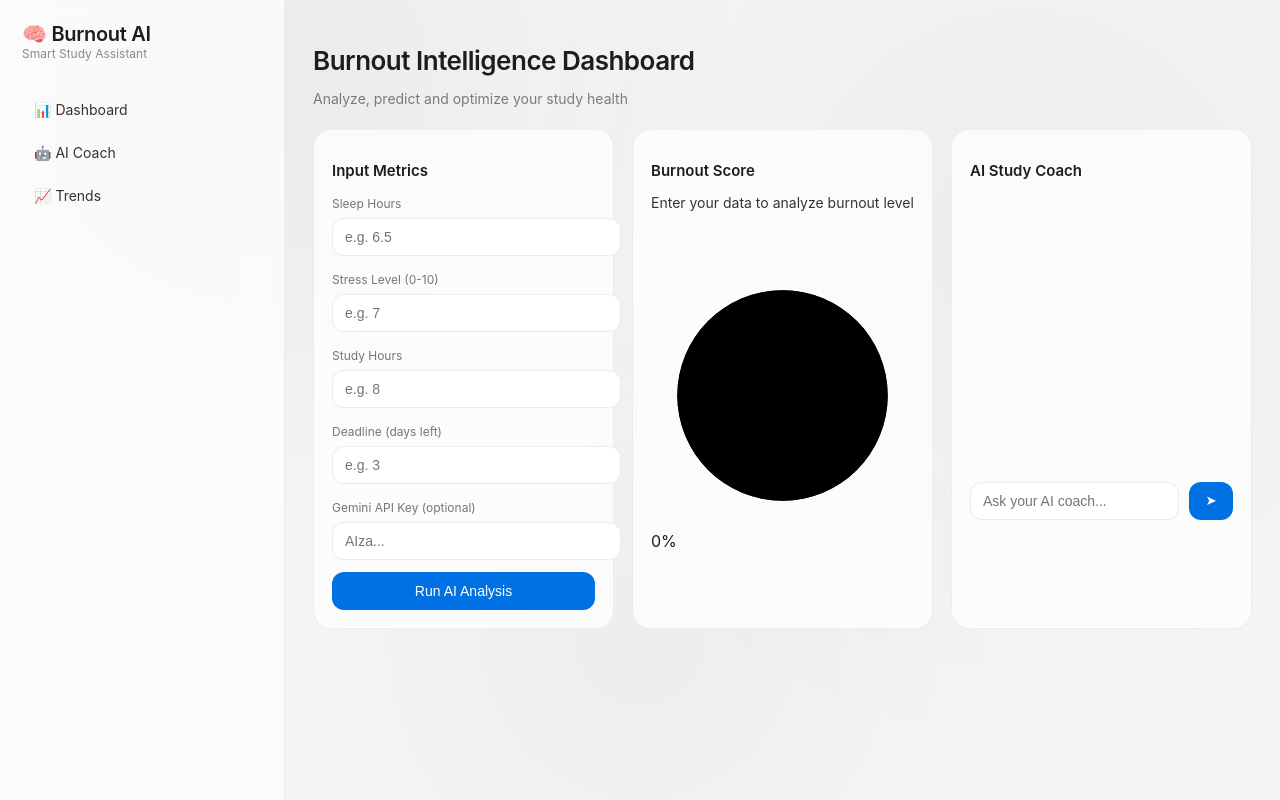
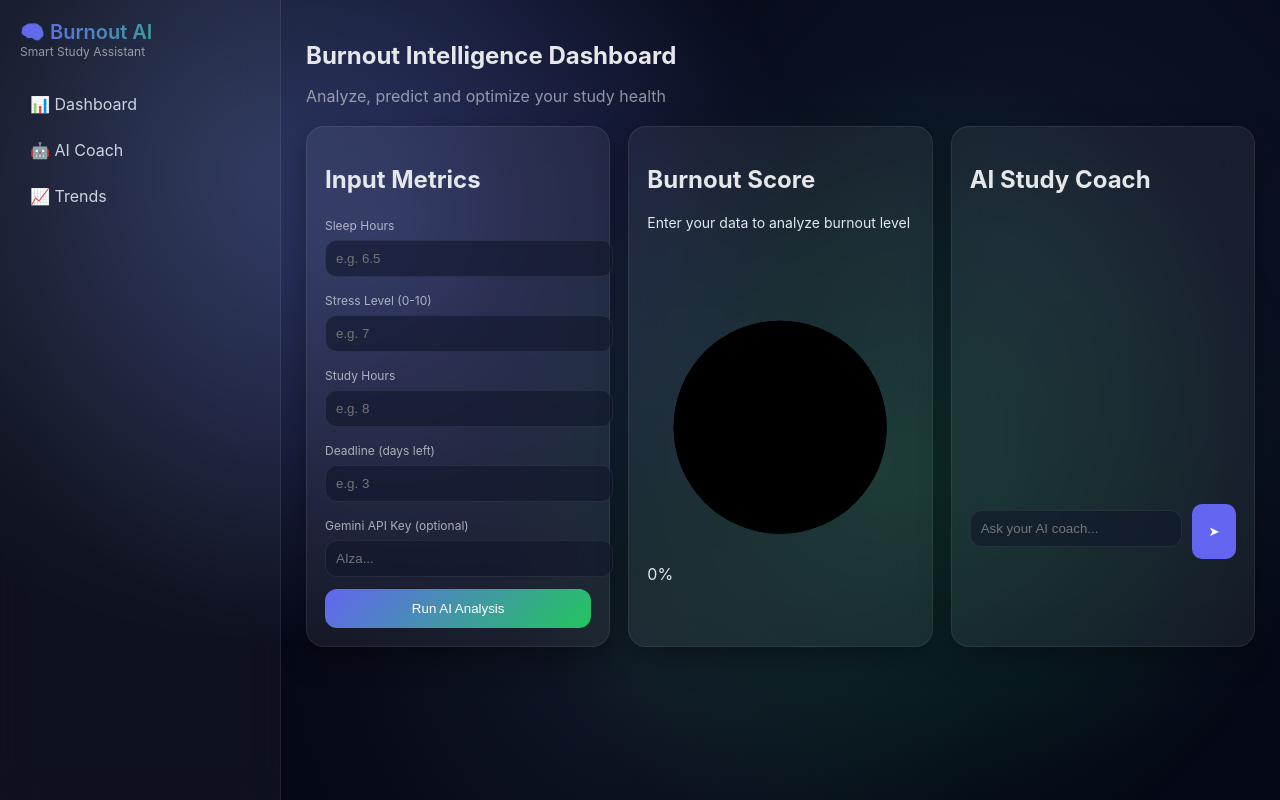
Before and after one commit to Anushka-Naik28/burnout-detector, a plain HTML site: page templates/index.html in a window 1280 px wide. Drawn offline with nearby package versions, Linux system fonts and the light colour scheme; files that its build step writes are made by us from their sources.

Commit message:
Update style.css

```diff
--- a/style.css
+++ b/style.css
@@ -1,30 +1,39 @@
 
 /* =========================
-   BASE (APPLE STYLE)
+   BASE BACKGROUND (MODERN AI DASHBOARD)
 ========================= */
 
 body {
   margin: 0;
-  font-family: -apple-system, BlinkMacSystemFont, "SF Pro Display",
-    "Segoe UI", sans-serif;
-  background: #f5f5f7;
-  color: #1d1d1f;
+  font-family: -apple-system, BlinkMacSystemFont, "Segoe UI", sans-serif;
+  color: #e5e7eb;
   overflow: hidden;
+
+  /* DARK AI BACKGROUND */
+  background: radial-gradient(circle at 20% 20%, #1e293b 0%, transparent 40%),
+              radial-gradient(circle at 80% 30%, #0f172a 0%, transparent 45%),
+              radial-gradient(circle at 50% 80%, #111827 0%, transparent 40%),
+              #050816;
 }
 
-/* soft ambient background (VERY subtle Apple feel) */
+/* animated glow layer */
 body::before {
   content: "";
   position: fixed;
   inset: 0;
-  background: radial-gradient(circle at 20% 10%, rgba(0,0,0,0.04), transparent 40%),
-              radial-gradient(circle at 80% 30%, rgba(0,0,0,0.03), transparent 45%),
-              radial-gradient(circle at 50% 80%, rgba(0,0,0,0.03), transparent 40%);
+  background: radial-gradient(circle at 30% 30%, rgba(99,102,241,0.25), transparent 40%),
+              radial-gradient(circle at 70% 60%, rgba(34,197,94,0.18), transparent 40%);
+  animation: floatGlow 10s ease-in-out infinite alternate;
   z-index: -1;
 }
 
+@keyframes floatGlow {
+  from { transform: translateY(0px) scale(1); }
+  to { transform: translateY(-20px) scale(1.05); }
+}
+
 /* =========================
-   APP LAYOUT
+   LAYOUT
 ========================= */
 
 .app {
@@ -33,41 +42,43 @@ body::before {
 }
 
 /* =========================
-   SIDEBAR (CLEAN APPLE STYLE)
+   SIDEBAR (GLASS DARK)
 ========================= */
 
 .sidebar {
   width: 240px;
-  background: rgba(255,255,255,0.7);
+  padding: 20px;
+  background: rgba(255,255,255,0.04);
   backdrop-filter: blur(20px);
-  border-right: 1px solid rgba(0,0,0,0.06);
-  padding: 22px;
+  border-right: 1px solid rgba(255,255,255,0.08);
 }
 
 .logo {
   font-size: 20px;
   font-weight: 600;
-  letter-spacing: -0.3px;
+  background: linear-gradient(90deg, #6366f1, #22c55e);
+  -webkit-background-clip: text;
+  -webkit-text-fill-color: transparent;
 }
 
 .tagline {
   font-size: 12px;
-  opacity: 0.5;
-  margin-bottom: 30px;
+  opacity: 0.6;
+  margin-bottom: 25px;
 }
 
 .nav-item {
-  padding: 10px 12px;
+  padding: 10px;
   margin: 6px 0;
   border-radius: 10px;
-  font-size: 14px;
   cursor: pointer;
   transition: 0.2s ease;
-  color: #333;
+  color: #cbd5e1;
 }
 
 .nav-item:hover {
-  background: rgba(0,0,0,0.05);
+  background: rgba(255,255,255,0.06);
+  transform: translateX(4px);
 }
 
 /* =========================
@@ -76,151 +87,146 @@ body::before {
 
 .main {
   flex: 1;
-  padding: 28px;
+  padding: 25px;
   overflow-y: auto;
 }
 
-/* HEADER */
 .header h1 {
-  font-size: 26px;
-  font-weight: 600;
-  letter-spacing: -0.5px;
-  margin-bottom: 6px;
+  font-size: 24px;
+  margin-bottom: 5px;
 }
 
 .header p {
-  font-size: 14px;
-  opacity: 0.55;
+  opacity: 0.6;
 }
 
 /* =========================
-   GRID LAYOUT
+   GRID
 ========================= */
 
 .grid {
   display: grid;
   grid-template-columns: 1fr 1fr 1fr;
   gap: 18px;
-  margin-top: 22px;
+  margin-top: 20px;
 }
 
 /* =========================
-   APPLE GLASS CARD
+   GLASS CARDS (KEY FIX)
 ========================= */
 
 .card {
-  background: rgba(255,255,255,0.75);
-  border: 1px solid rgba(0,0,0,0.06);
+  background: rgba(255,255,255,0.06);
+  border: 1px solid rgba(255,255,255,0.08);
   border-radius: 18px;
   padding: 18px;
   backdrop-filter: blur(18px);
+
+  /* IMPORTANT: DEPTH */
+  box-shadow: 0 10px 30px rgba(0,0,0,0.35);
+
   transition: 0.25s ease;
 }
 
 .card:hover {
-  transform: translateY(-2px);
-}
-
-/* section titles */
-.card h2 {
-  font-size: 15px;
-  font-weight: 600;
-  margin-bottom: 12px;
-  color: #1d1d1f;
+  transform: translateY(-4px);
+  box-shadow: 0 20px 40px rgba(0,0,0,0.5);
 }
 
 /* =========================
-   INPUTS (APPLE CLEAN STYLE)
+   INPUTS
 ========================= */
 
 label {
   font-size: 12px;
-  opacity: 0.6;
+  opacity: 0.7;
 }
 
 input {
   width: 100%;
-  padding: 10px 12px;
+  padding: 10px;
   margin: 6px 0 12px;
   border-radius: 12px;
-  border: 1px solid rgba(0,0,0,0.08);
-  background: white;
-  font-size: 14px;
+  border: 1px solid rgba(255,255,255,0.08);
+  background: rgba(15,23,42,0.6);
+  color: white;
   outline: none;
   transition: 0.2s ease;
 }
 
 input:focus {
-  border-color: #0071e3;
-  box-shadow: 0 0 0 3px rgba(0,113,227,0.15);
+  border-color: #6366f1;
+  box-shadow: 0 0 0 3px rgba(99,102,241,0.25);
 }
 
 /* =========================
-   BUTTON (APPLE BLUE STYLE)
+   BUTTON (MODERN AI STYLE)
 ========================= */
 
 .primary-btn {
   width: 100%;
-  padding: 11px;
+  padding: 12px;
+  border: none;
   border-radius: 12px;
-  border: none;
-  background: #0071e3;
+  cursor: pointer;
+  font-weight: 500;
   color: white;
-  font-weight: 500;
-  font-size: 14px;
-  cursor: pointer;
+
+  background: linear-gradient(135deg, #6366f1, #22c55e);
   transition: 0.2s ease;
 }
 
 .primary-btn:hover {
-  background: #005fc4;
-}
-
-.primary-btn:active {
-  transform: scale(0.98);
+  transform: scale(1.03);
+  box-shadow: 0 0 25px rgba(99,102,241,0.4);
 }
 
 /* =========================
-   RESULT CARD
+   RESULT
 ========================= */
 
 .result-box {
+  min-height: 80px;
   font-size: 14px;
-  color: #333;
-  min-height: 70px;
+  color: #e2e8f0;
 }
 
 /* =========================
-   CHAT (APPLE CLEAN MESSAGING)
+   CHAT UI (CHATGPT STYLE)
 ========================= */
 
 .chat-box {
   height: 260px;
   overflow-y: auto;
   padding: 10px;
-  font-size: 14px;
 }
 
 .msg {
   margin: 8px 0;
-  padding: 10px 12px;
+  padding: 10px;
   border-radius: 14px;
   max-width: 85%;
-  line-height: 1.4;
+  animation: pop 0.2s ease;
 }
 
 .user {
-  background: #0071e3;
-  color: white;
+  background: #6366f1;
   margin-left: auto;
 }
 
 .ai {
-  background: #f1f1f3;
-  color: #1d1d1f;
+  background: rgba(255,255,255,0.08);
 }
 
-/* chat input */
+@keyframes pop {
+  from { transform: scale(0.95); opacity: 0; }
+  to { transform: scale(1); opacity: 1; }
+}
+
+/* =========================
+   CHAT INPUT
+========================= */
+
 .chat-input {
   display: flex;
   gap: 10px;
@@ -229,40 +235,26 @@ input:focus {
 
 .chat-input input {
   flex: 1;
-  margin: 0;
 }
 
 .chat-input button {
   width: 44px;
-  border-radius: 12px;
+  border-radius: 10px;
   border: none;
-  background: #0071e3;
+  background: #6366f1;
   color: white;
   cursor: pointer;
 }
 
 /* =========================
-   MICRO ANIMATIONS (VERY APPLE-LIKE)
+   SCROLLBAR
 ========================= */
 
-.card,
-.nav-item,
-.primary-btn,
-input {
-  transition: all 0.2s ease;
-}
-
-/* smooth scrolling */
-.chat-box {
-  scroll-behavior: smooth;
-}
-
-/* scrollbar minimal */
 ::-webkit-scrollbar {
   width: 6px;
 }
 
 ::-webkit-scrollbar-thumb {
-  background: rgba(0,0,0,0.15);
+  background: rgba(255,255,255,0.2);
   border-radius: 10px;
 }
```
